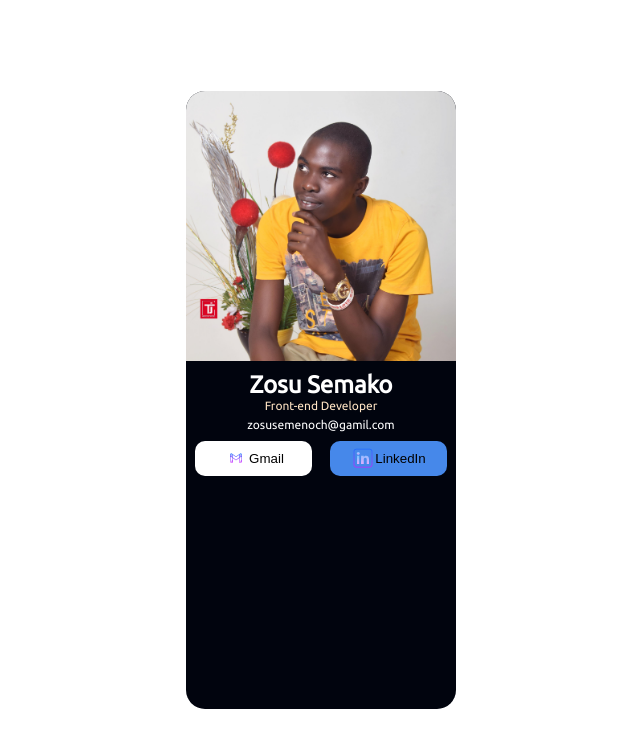
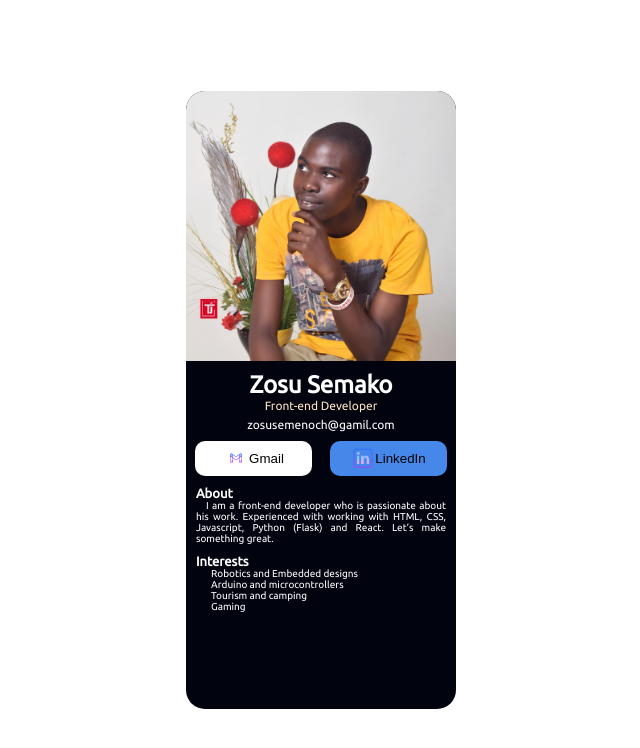
Before and after one commit to Semako123/DigitalBusinessCard, a React (Create React App) app in the folder my-business-card/: page / in a window 1280 px wide. Shown: the top 748 px of the page, without its empty margins (319-959 px from the left). Built offline with nearby package versions, Linux system fonts and the light colour scheme; the HTML template or start-up script is replaced by a standard one.

Commit message:
Set up and integrate the about component

```diff
--- a/my-business-card/src/App.css
+++ b/my-business-card/src/App.css
@@ -4,4 +4,5 @@
     height:618px;
     border-radius: 19px;
     overflow: hidden;
+    list-style:none;
 }
--- a/my-business-card/src/App.js
+++ b/my-business-card/src/App.js
@@ -1,11 +1,13 @@
 import './App.css';
 import React from 'react';
 import Info from './components/info/info';
+import About from './components/about/about';
 
 function App() {
 	return (
 		<div className='app'>
 			<Info />
+			<About />
 		</div>
 	);
 }
--- /dev/null
+++ b/my-business-card/src/components/about/about.css
@@ -0,0 +1,29 @@
+.main{
+    color:white;
+}
+
+h3{
+    margin-top: 10px;
+    font-weight: 700;
+    margin-bottom: 0px;
+    text-align: start;
+    margin-left: 10px;
+    font-size: small;
+}
+p{
+    text-indent: 10px;
+    text-align: justify;
+    margin: 0px 10px;
+    font-size: 10px;
+}
+
+ul{
+    margin: 0px;
+    margin-left:-15px;
+}
+
+li{
+    text-align: start;
+    font-size: 10px;
+    list-style: none;
+}
--- /dev/null
+++ b/my-business-card/src/components/about/about.jsx
@@ -0,0 +1,26 @@
+import React, { Component } from 'react';
+import './about.css';
+
+class About extends Component {
+	render() {
+		return (
+			<div className='main'>
+				<h3>About</h3>
+				<p>
+					I am a front-end developer who is passionate about his work.
+					Experienced with working with HTML, CSS, Javascript, Python (Flask)
+					and React. Let’s make something great.
+				</p>
+				<h3>Interests</h3>
+				<ul>
+					<li>Robotics and Embedded designs</li>
+					<li>Arduino and microcontrollers</li>
+					<li>Tourism and camping</li>
+					<li>Gaming</li>
+				</ul>
+			</div>
+		);
+	}
+}
+
+export default About;
```
